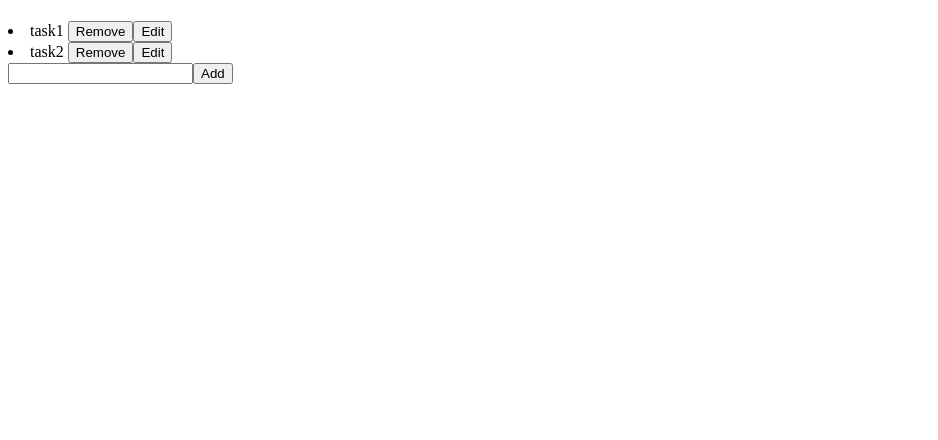
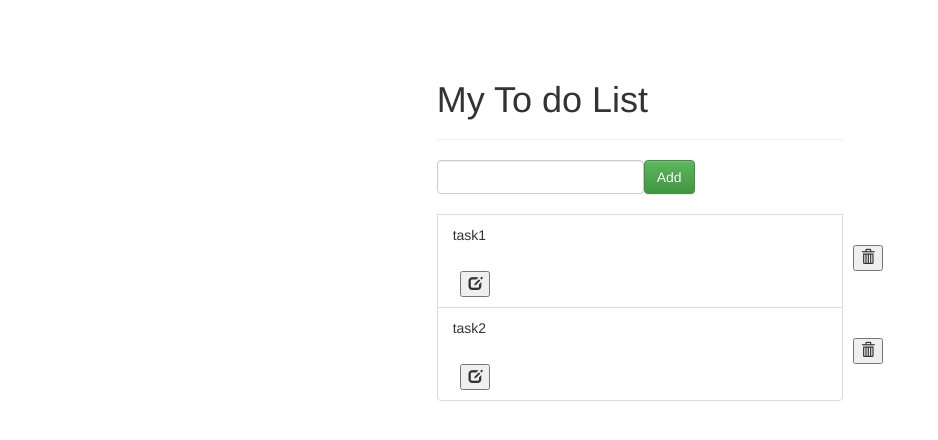
Before and after one commit to MaheshikaW/ToDoList-Redux-, a React app: page / in a window 1280 px wide. Shown: the whole page, without its empty margins (0-938 px from the left). Built offline with nearby package versions, Linux system fonts and the light colour scheme.

Commit message:
final commit

```diff
--- a/components/List.js
+++ b/components/List.js
@@ -1,7 +1,8 @@
 import React, { Component } from 'react';
 import { connect } from 'react-redux';
 import * as todolistActions from '../Actions/TodolistActions';
-
+import { Alert } from 'react-bootstrap';
+import { Button, ListGroupItem, FormControl, Form, Glyphicon, PageHeader } from 'react-bootstrap';
 
 
 class List extends React.Component {
@@ -10,90 +11,120 @@ class List extends React.Component {
 
         this.state = {
             userInput: "",
-            isUpdateBtnVisible :false,
-            todoIndex:"",
-            errMsg:"",
-            successMsg:""
+            isUpdateBtnVisible: false,
+            todoIndex: "",
+            errMsg: "",
+            successMsg: "",
+            isDuplicate: false
 
         }
         this.changeUserInput = this.changeUserInput.bind(this);
-
-
     }
     changeUserInput(e) {
-        this.setState({
-            userInput: e.target.value,
-            errMsg:"",
-            successMsg:""
-
-
-        });
-
-
+        this.setState({ userInput: e.target.value, errMsg: "", successMsg: "" });
     }
 
     addTodo() {
         let userInput = this.state.userInput;
-        if(userInput ==''){
-            this.setState({
-                errMsg:"Input Field is Empty"
-            })
+        if (userInput == '') {
+            this.setState({ errMsg: "Input Field is Empty" })
         }
-        else{
-        this.setState({userInput:''})}
+        else {
+            this.setState({ userInput: '', errMsg: "" })
+        }
         this.props.dispatch(todolistActions.addTodo(userInput));
+    }
+    checkduplicates() {
+        let todolist = this.props.todoList;
+        let userInput = this.state.userInput
+        for (let i = 0; i < todolist.length; i++) {
+            if (userInput === todolist[i]) {
+                this.setState({ errMsg: "Todo is already added", isDuplicate: true })
+                return true;
+            }
+            else {
+                this.setState({
+                    errMsg: "",
+                    isDuplicate: false
+                })
+            }
 
+        }
+        if (this.state.isDuplicate === false) {
+            this.addTodo();
+        }
 
     }
-    deleteTodo(index){
+
+    deleteTodo(index) {
         console.log(index)
+        this.setState({ errMsg: "", successMsg: "" })
         this.props.dispatch(todolistActions.deleteTodo(index));
-
     }
-    editTodo(index){
-        this.setState({userInput:this.props.todoList[index],isUpdateBtnVisible:true,todoIndex:index})
+    editTodo(index) {
+        this.setState({ userInput: this.props.todoList[index], isUpdateBtnVisible: true, todoIndex: index })
         //this.props.dispatch(todolistActions.editTodo(index));
     }
-    updateTodo(){
+    updateTodo() {
         let userInput = this.state.userInput
         let index = this.state.todoIndex
-        this.setState({isUpdateBtnVisible:false,userInput:"",successMsg:"Successfully updated"})
+        this.setState({ isUpdateBtnVisible: false, userInput: "", successMsg: "Successfully updated" })
 
-       this.props.dispatch(todolistActions.updateTodo(userInput,index))
+        this.props.dispatch(todolistActions.updateTodo(userInput, index))
     }
 
 
     render() {
+        const btnStyle = {
+
+            marginLeft: 400,
+
+        }
         let todoList = this.props.todoList.map((val, index) =>
-            <li key={index}>{val}&nbsp;
-                        <button onClick={this.deleteTodo.bind(this,index)}>Remove</button>
-                <button onClick={this.editTodo.bind(this,index,val)}>Edit</button>
+            <ListGroupItem key={index}>{val}&nbsp;
+                       <button style={btnStyle} onClick={this.deleteTodo.bind(this, index)}><Glyphicon glyph="trash" /></button>
+                &nbsp; <button onClick={this.editTodo.bind(this, index, val)}>  <Glyphicon glyph="edit" /></button>
+            </ListGroupItem>
+        )
+        let button;
 
-            </li>
+        if (this.state.isUpdateBtnVisible == true) {
+            button = <Button bsStyle="primary" onClick={this.updateTodo.bind(this)} >Update</Button>
+        }
+        else {
+            button = <Button onClick={this.checkduplicates.bind(this)} bsStyle="success">Add</Button>
 
-        )
-        let button
-      if(this.state.isUpdateBtnVisible == true ){
-        button =  <button onClick={this.updateTodo.bind(this)} >Update</button>
-      }
-      else{
-      button=  <button onClick={this.addTodo.bind(this)}>Add</button>
+        }
 
-      }
- let errmsg = this.state.errMsg
- let successMsg = this.state.successMsg
+        let errmsg;
+        if (this.state.errMsg !== '') {
+            errmsg = <Alert bsStyle="danger">
+                <strong>{this.state.errMsg}</strong>
+            </Alert>;
+        }
+
+        if (this.state.successMsg !== '') {
+            errmsg = <Alert bsStyle="success">
+                <strong>Successfully Updated</strong>
+            </Alert>;
+        }
+
 
         return (
             <div>
+                <div className="row">
+                    <br /><br />
+                    <div className="col-md-4"></div>
 
-                <div className="Container">
-        <h1>{errmsg}{successMsg}</h1>
-                    {todoList}
+                    <div className="col-md-4" >
+                        <PageHeader>My To do List</PageHeader>
+                        {errmsg}
+                        <Form inline>
+                            <FormControl type="text" onChange={this.changeUserInput} value={this.state.userInput} />{button}</Form><br />
+                        {todoList}
 
-                    <input type="text" onChange={this.changeUserInput} value={this.state.userInput} />
-                    {button}
 
-                </div>
+                    </div></div>
             </div>
         );
     }
@@ -101,7 +132,7 @@ class List extends React.Component {
 
 const storeProps = (store) => ({
     todoList: store.Todolist.toDoList,
-    msg:store.Todolist.errMsg,
+    msg: store.Todolist.errMsg,
 })
 
 export default connect(storeProps)(List)
--- a/package.json
+++ b/package.json
@@ -25,6 +25,7 @@
     "@babel/preset-react": "^7.0.0",
     "react": "^16.5.2",
     "react-addons-css-transition-group": "^15.6.2",
+    "react-bootstrap": "^0.32.4",
     "react-dom": "^16.5.2",
     "react-redux": "^5.1.0",
     "reactstrap": "^6.5.0",
--- a/reducers/todoListreducer.js
+++ b/reducers/todoListreducer.js
@@ -16,12 +16,12 @@ const reducer = (state = defaultState, action) => {
     case "ADD_NEWTODO": {
 
       let userInput = action.payload
-      let errMsg;
 
+     if(userInput !== ''){
 
       let toDolist = [...state.toDoList, userInput]
       state = { ...state, userInput: userInput, toDoList: toDolist, }
-
+     }
       break
 
     }
--- a/src/index.html
+++ b/src/index.html
@@ -2,6 +2,11 @@
 <html>
     <head>
         <title>My React App</title>
+        <!-- Latest compiled and minified CSS -->
+<link rel="stylesheet" href="https://maxcdn.bootstrapcdn.com/bootstrap/3.3.7/css/bootstrap.min.css" integrity="sha384-BVYiiSIFeK1dGmJRAkycuHAHRg32OmUcww7on3RYdg4Va+PmSTsz/K68vbdEjh4u" crossorigin="anonymous">
+
+<!-- Optional theme -->
+<link rel="stylesheet" href="https://maxcdn.bootstrapcdn.com/bootstrap/3.3.7/css/bootstrap-theme.min.css" integrity="sha384-rHyoN1iRsVXV4nD0JutlnGaslCJuC7uwjduW9SVrLvRYooPp2bWYgmgJQIXwl/Sp" crossorigin="anonymous">
     </head>
 <body>
 
```
Also changed, not shown: 1 other file.
